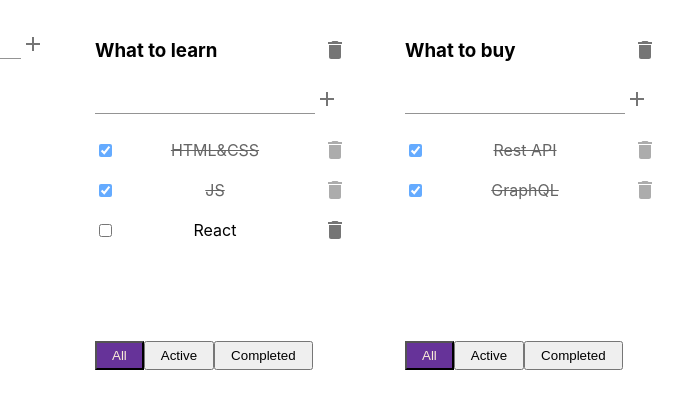
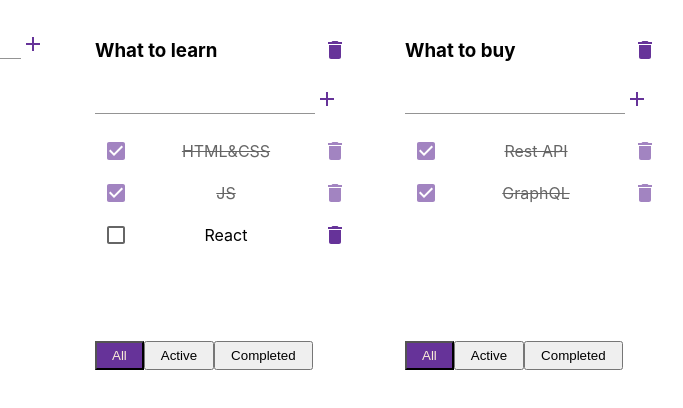
Before and after one commit to Alonasa/Trello, a React (Create React App) app: page / in a window 1280 px wide. Shown: the top 408 px of the page, without its empty margins (229-912 px from the left). Built offline with nearby package versions, Linux system fonts and the light colour scheme.

Commit message:
changed default theme color and icons

```diff
--- a/src/App.tsx
+++ b/src/App.tsx
@@ -7,6 +7,8 @@ import {
 } from './components/Todolist/Todolist';
 import {v1} from 'uuid';
 import {AddItemForm} from './components/AddItemForm/AddItemForm';
+import {ThemeProvider} from '@mui/material';
+import {Theme} from './components/Theme';
 
 type TodolistsType = {
   id: string
@@ -88,9 +90,10 @@ function App() {
 
 
   return (
-	<div className="App">
-	  <AddItemForm addItem={addTodolist}/>
-	  {todolists.map(todolist => {
+	<div className="App" >
+	  <ThemeProvider theme={Theme}>
+		<AddItemForm addItem={addTodolist}/>
+		{todolists.map(todolist => {
 		  let filteredTasks = tasks[todolist.id];
 
 		  if (todolist.filter === 'Completed') {
@@ -116,7 +119,8 @@ function App() {
 		  />
 		})
 
-	  }
+		}
+	  </ThemeProvider>
 	</div>
   );
 }
--- a/src/components/AddItemForm/AddItemForm.tsx
+++ b/src/components/AddItemForm/AddItemForm.tsx
@@ -37,11 +37,10 @@ export const AddItemForm = (props: AddItemFormType) => {
 		id="outlined-required"
 		defaultValue="Enter task name"
 		size={'small'}
-		color={'primary'}
 		value={title} onChange={getFieldValue}
 		onKeyPress={onKeyPressHandler} className={error ? 'error' : ''}
 	  />
-	  <IconButton onClick={addTaskHandler} style={{padding: '0'}}><AddIcon/></IconButton>
+	  <IconButton color={'primary'} onClick={addTaskHandler} style={{padding: '0'}}><AddIcon/></IconButton>
 	  {error && <div className={'error-message'}>{error}</div>}
 	</div>
   );
--- /dev/null
+++ b/src/components/Theme.js
@@ -0,0 +1,12 @@
+import { createTheme } from '@mui/material/styles';
+
+export const Theme = createTheme({
+  palette: {
+    primary: {
+      light: '#9760ca',
+      main: '#663399',
+      dark: '#36036a',
+      contrastText: '#fff',
+    },
+  },
+});
--- a/src/components/Todolist/Todolist.tsx
+++ b/src/components/Todolist/Todolist.tsx
@@ -4,6 +4,7 @@ import {EditableSpan} from '../EditableSpan/EditableSpan';
 import styles from '../Todolist/Todolist.module.css'
 import IconButton from '@mui/material/IconButton';
 import DeleteIcon from '@mui/icons-material/Delete';
+import {Checkbox} from '@mui/material';
 
 type TodolistType = {
   id: string
@@ -63,7 +64,7 @@ export const Todolist = (props: TodolistType) => {
   return (
 	<div className={styles.todolist}>
 	  <h3 className={styles.todolist__header}><EditableSpan title={props.title} editTitle={editTlTitle}/>
-		<IconButton onClick={() => removeTodolist(props.id)}>
+		<IconButton color={'primary'} onClick={() => removeTodolist(props.id)}>
 		  <DeleteIcon/>
 		</IconButton>
 	  </h3>
@@ -77,13 +78,13 @@ export const Todolist = (props: TodolistType) => {
 			return (
 			  <li key={task.id}
 				  className={task.isDone ? `${styles.todolist__item} is-done` : styles.todolist__item}>
-				<input type="checkbox" checked={task.isDone}
-					   onChange={() => onClickHandler(task)}/>
+				<Checkbox color="primary" checked={task.isDone}
+						  onChange={() => onClickHandler(task)}/>
 				<EditableSpan title={task.title}
 							  editTitle={editTask}/>
 				<IconButton className={styles.todolist__button}
 							onClick={() => taskRemover(task)}>
-				  <DeleteIcon/>
+				  <DeleteIcon color={'primary'}/>
 				</IconButton>
 			  </li>)
 		  })}
```
